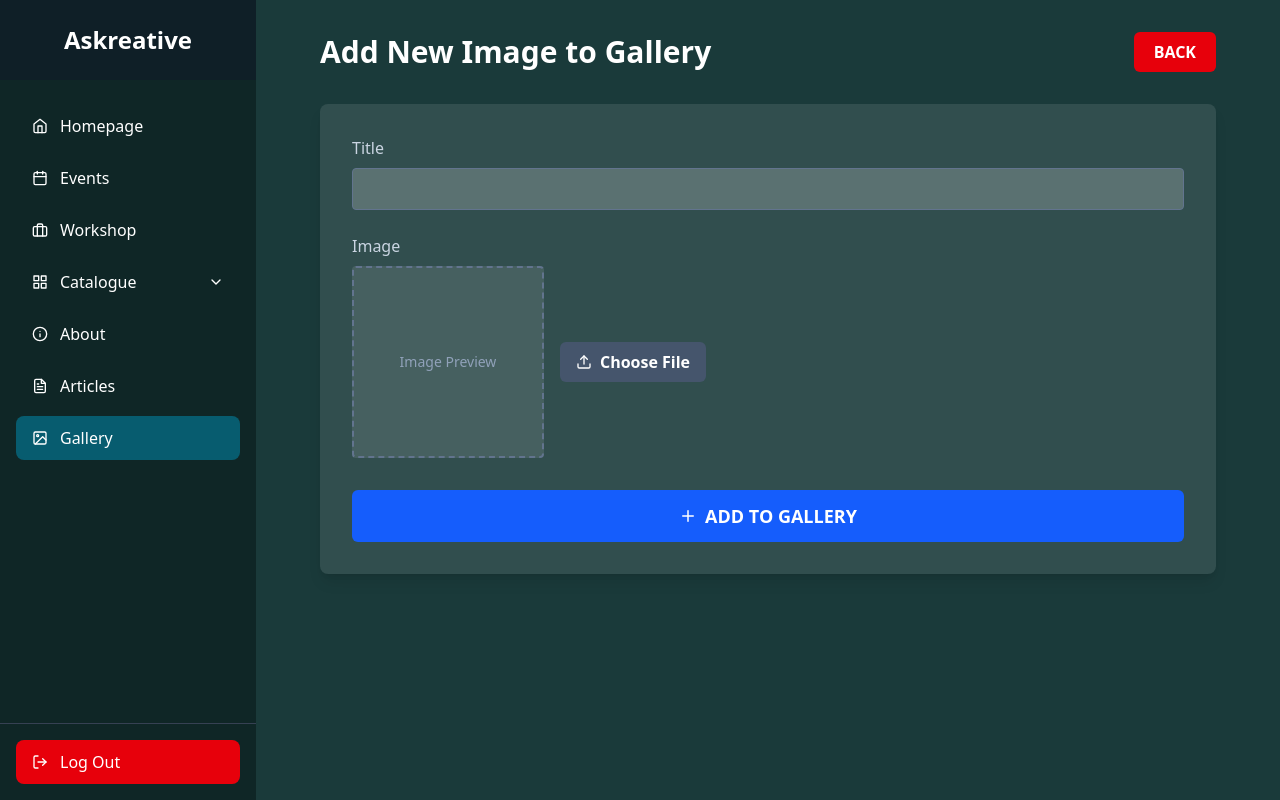
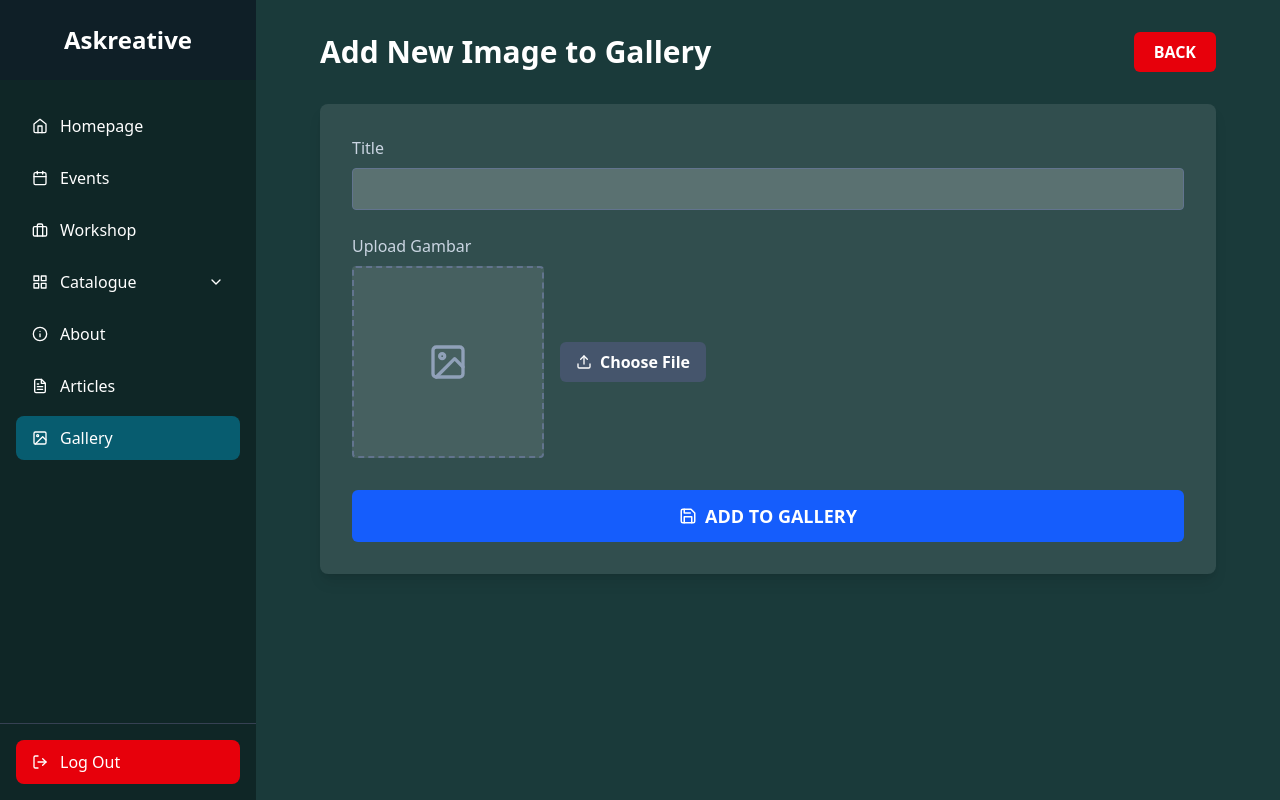
Before and after one commit to Riss27/internship-saptaloka-2025, a React (Vite) app in the folder frontend/: page /admin/gallery/add in a window 1280 px wide. Built offline with nearby package versions, Linux system fonts and the light colour scheme; sample sign-in values are in the browser's storage.

Commit message:
feat(gallery): menambahkan fitur ganti gambar di form edit

```diff
--- a/frontend/src/admin/pages/gallery/GalleryFormPage.jsx
+++ b/frontend/src/admin/pages/gallery/GalleryFormPage.jsx
@@ -1,7 +1,7 @@
 import React, { useState, useEffect } from "react";
 import { Link, useNavigate, useParams } from "react-router-dom";
 import axios from "axios";
-import { FiUpload, FiEdit, FiSave, FiPlus } from "react-icons/fi";
+import { FiUpload, FiSave, FiImage } from "react-icons/fi";
 
 const GalleryFormPage = () => {
   const navigate = useNavigate();
@@ -13,7 +13,6 @@ const GalleryFormPage = () => {
   const [preview, setPreview] = useState("");
   const [isLoading, setIsLoading] = useState(false);
 
-  // Fetch data jika ini mode edit
   useEffect(() => {
     if (isEditMode) {
       setIsLoading(true);
@@ -22,11 +21,10 @@ const GalleryFormPage = () => {
         .then((response) => {
           const { title, imageUrl } = response.data.data;
           setTitle(title);
-          setPreview(`http://localhost:3000/uploads/${imageUrl}`);
+          setPreview(`http://localhost:3000${imageUrl}`);
         })
         .catch((error) => {
           console.error("Gagal mengambil data gambar:", error);
-          alert("Gagal memuat data gambar.");
           navigate("/admin/gallery");
         })
         .finally(() => setIsLoading(false));
@@ -43,28 +41,33 @@ const GalleryFormPage = () => {
 
   const handleSubmit = async (e) => {
     e.preventDefault();
-    if (!title || (!imageFile && !isEditMode)) {
-      alert("Judul dan gambar wajib diisi!");
+    setIsLoading(true);
+
+    const formData = new FormData();
+    formData.append("title", title);
+    // Selalu kirim gambar jika ada file baru yang dipilih
+    if (imageFile) {
+      formData.append("image", imageFile);
+    }
+
+    // Validasi untuk mode 'add'
+    if (!isEditMode && !imageFile) {
+      alert("Gambar wajib diisi!");
+      setIsLoading(false);
       return;
     }
 
-    setIsLoading(true);
-    const formData = new FormData();
-    formData.append("title", title);
-
     try {
+      const config = { headers: { "Content-Type": "multipart/form-data" } };
       if (isEditMode) {
-        await axios.put(`http://localhost:3000/api/gallery/${id}`, { title });
+        await axios.put(`http://localhost:3000/api/gallery/${id}`, formData, config);
       } else {
-        formData.append("image", imageFile);
-        await axios.post("http://localhost:3000/api/gallery", formData, {
-          headers: { "Content-Type": "multipart/form-data" },
-        });
+        await axios.post("http://localhost:3000/api/gallery", formData, config);
       }
       navigate("/admin/gallery");
     } catch (error) {
       console.error("Gagal menyimpan gambar:", error);
-      alert("Gagal menyimpan gambar. Cek console untuk detail.");
+      alert("Gagal menyimpan gambar.");
     } finally {
       setIsLoading(false);
     }
@@ -79,6 +82,7 @@ const GalleryFormPage = () => {
         </Link>
       </header>
       <form onSubmit={handleSubmit} className="bg-white/10 p-8 rounded-lg shadow-lg text-white">
+        {/* Input Judul */}
         <div className="mb-6">
           <label htmlFor="title" className="block mb-2 font-medium text-slate-300">
             Title
@@ -86,12 +90,12 @@ const GalleryFormPage = () => {
           <input type="text" id="title" name="title" value={title} onChange={(e) => setTitle(e.target.value)} required className="w-full p-2 bg-white/20 rounded border border-slate-500" />
         </div>
 
-        {!isEditMode && (
+        {/* Input Gambar (Sekarang selalu tampil) */}
         <div className="mb-6">
-            <label className="block mb-2 font-medium text-slate-300">Image</label>
+          <label className="block mb-2 font-medium text-slate-300">{isEditMode ? "Ganti Gambar (Opsional)" : "Upload Gambar"}</label>
           <div className="flex items-center gap-4">
             <div className="w-48 h-48 flex items-center justify-center bg-white/10 rounded border-2 border-dashed border-slate-500">
-                {preview ? <img src={preview} alt="Preview" className="max-w-full max-h-full object-contain" /> : <span className="text-slate-400 text-sm">Image Preview</span>}
+              {preview ? <img src={preview} alt="Preview" className="max-w-full max-h-full object-contain" /> : <FiImage className="text-slate-400" size={40} />}
             </div>
             <label htmlFor="image-upload" className="cursor-pointer flex items-center gap-2 bg-slate-600 hover:bg-slate-700 px-4 py-2 rounded-md font-semibold text-white">
               <FiUpload />
@@ -100,29 +104,12 @@ const GalleryFormPage = () => {
             </label>
           </div>
         </div>
-        )}
 
-        {isEditMode && preview && (
-          <div className="mb-6">
-            <label className="block mb-2 font-medium text-slate-300">Image Preview</label>
-            <img src={preview} alt="Preview" className="max-w-xs max-h-48 object-contain rounded-lg bg-white/10 p-2" />
-            <p className="text-xs text-slate-500 mt-2">Mengubah file gambar belum didukung. Hanya judul yang bisa diubah.</p>
-          </div>
-        )}
-
+        {/* Tombol Submit */}
         <div className="mt-8">
           <button type="submit" disabled={isLoading} className="w-full bg-blue-600 hover:bg-blue-700 py-3 rounded-md font-bold text-lg flex items-center justify-center disabled:bg-blue-800">
-            {isLoading ? (
-              "Saving..."
-            ) : isEditMode ? (
-              <>
-                <FiSave className="mr-2" /> SAVE CHANGES
-              </>
-            ) : (
-              <>
-                <FiPlus className="mr-2" /> ADD TO GALLERY
-              </>
-            )}
+            <FiSave className="mr-2" />
+            {isLoading ? "Saving..." : isEditMode ? "SAVE CHANGES" : "ADD TO GALLERY"}
           </button>
         </div>
       </form>
```
Lines whose indentation alone changed are shown as unchanged.
